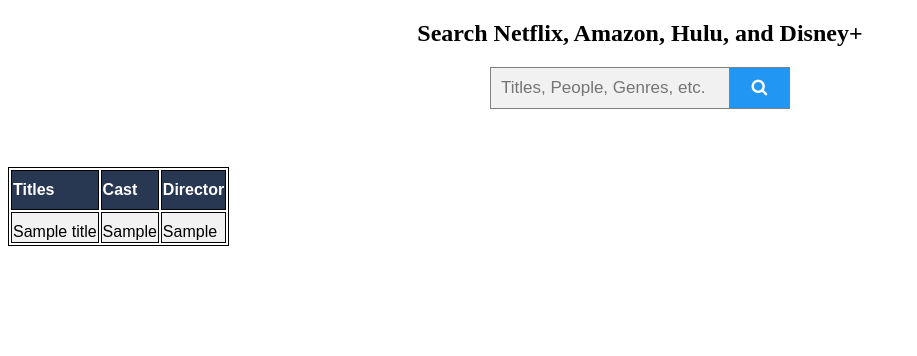
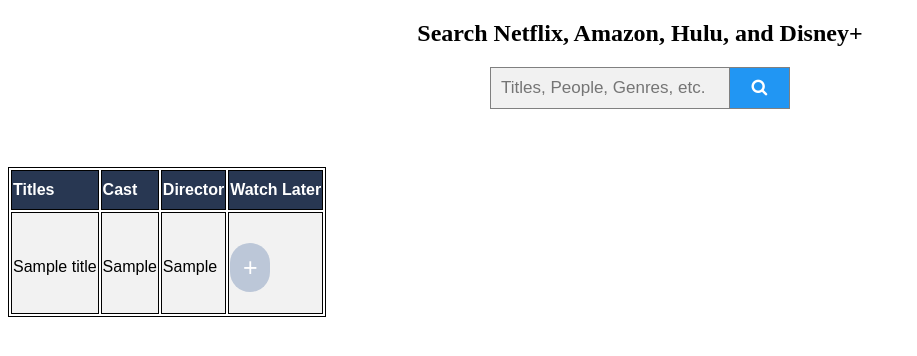
Before and after one commit to JamesMedved/DBM_Project, a Django app: template website/mysite/templates/search.html in a window 1280 px wide. Shown: the top 356 px of the page, without its empty margins (0-917 px from the left). Run offline with Django 4.2, Linux system fonts and the light colour scheme; the template is opened without the code that fills it: values that come from a table or form of the project are taken from there, others are empty; tables that the repository leaves empty hold one stand-in row (values such as "Sample post").

Commit message:
Added Watched Later button. Need to fix visuals.

```diff
--- a/website/mysite/static/css/style.css
+++ b/website/mysite/static/css/style.css
@@ -40,6 +40,10 @@ table, th, td {
 table td {
   padding-top: 10px;
   vertical-align: middle;
+  max-width: 250px;
+  white-space: nowrap;
+  overflow: hidden;
+  text-overflow: ellipsis;
 }
 
 table th {
@@ -63,3 +67,20 @@ table th {
   background-color: rgb(40, 55, 82);
   color: white;
 }
+
+.add input[type="submit"]{
+  border:0;
+  background: rgb(188,199,216);
+  font-size: 25px;
+  display: black;
+  margin: 20px auto;
+  text-align: center;
+  width: 40px;
+  padding: 10px 10px;
+  outline: none;
+  color: white;
+  border-radius: 30px;
+  transition:0.25px;
+  cursor: pointer;
+  position: center;
+}
--- a/website/mysite/templates/login.html
+++ b/website/mysite/templates/login.html
@@ -12,7 +12,6 @@
 
 <body>
 <form class="box" action="home/" method="POST">
-    <script src = "login.js"></script>
 
         <h1>
             log in
@@ -20,7 +19,7 @@
 
     <input type="text" name="" placeholder="Username" id="username">
     <input type="password" name="" placeholder="Password" id="password">
-    <input type="submit" name="" value="Sign in" onclick="validate()">
+    <input type="submit" name="" value="Sign in">
 
 </form>
 
--- a/website/mysite/templates/search.html
+++ b/website/mysite/templates/search.html
@@ -31,12 +31,18 @@
           <th> Titles </th>
           <th> Cast </th>
           <th> Director </th>
+          <th> Watch Later </th>
         </tr>
         {% for instance in title_set %}
         <tr>
           <td> {{ instance.name }} </td>
-          <td>{{ instance.cast }} </td>
-          <td>{{ instance.director }} </td>
+          <td> {{ instance.cast }} </td>
+          <td> {{ instance.director }} </td>
+          <td>
+          <div class="add">
+            <input type="submit" name="" value="+">
+          </div>
+        </td>
         </tr>
         {% endfor %}
       </table>
```
